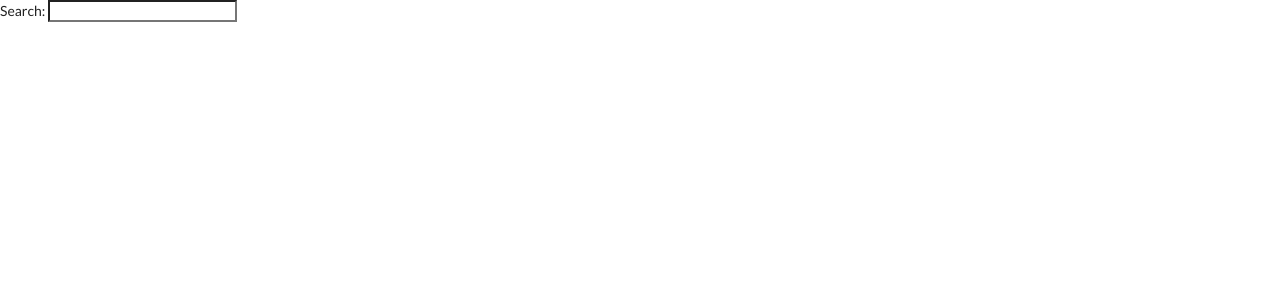
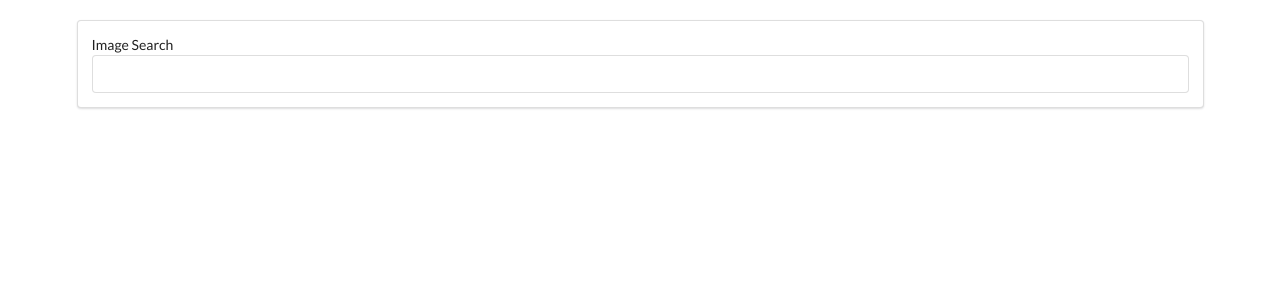
Before and after one commit to Ramrachai/react-imageSearchApp, a React (Create React App) app: page / in a window 1280 px wide. Shown: the top 300 px of the page. Built offline with nearby package versions, Linux system fonts and the light colour scheme.

Commit message:
add: semantic ui and style

```diff
--- a/src/components/App.js
+++ b/src/components/App.js
@@ -3,7 +3,7 @@
 export default class app extends Component {
   render() {
     return (
-      <div>
+      <div className="ui container" style={{ marginTop: "20px" }}>
         <SearchBar />
       </div>
     );
--- a/src/components/SearchBar.js
+++ b/src/components/SearchBar.js
@@ -3,9 +3,12 @@
 export default class SearchBar extends Component {
   render() {
     return (
-      <div>
-        <form>
-          Search: <input type="text" />
+      <div className="ui segment">
+        <form className="ui form">
+          <div className="field">
+            <labe> Image Search</labe>
+            <input type="text" />
+          </div>
         </form>
       </div>
     );
```
